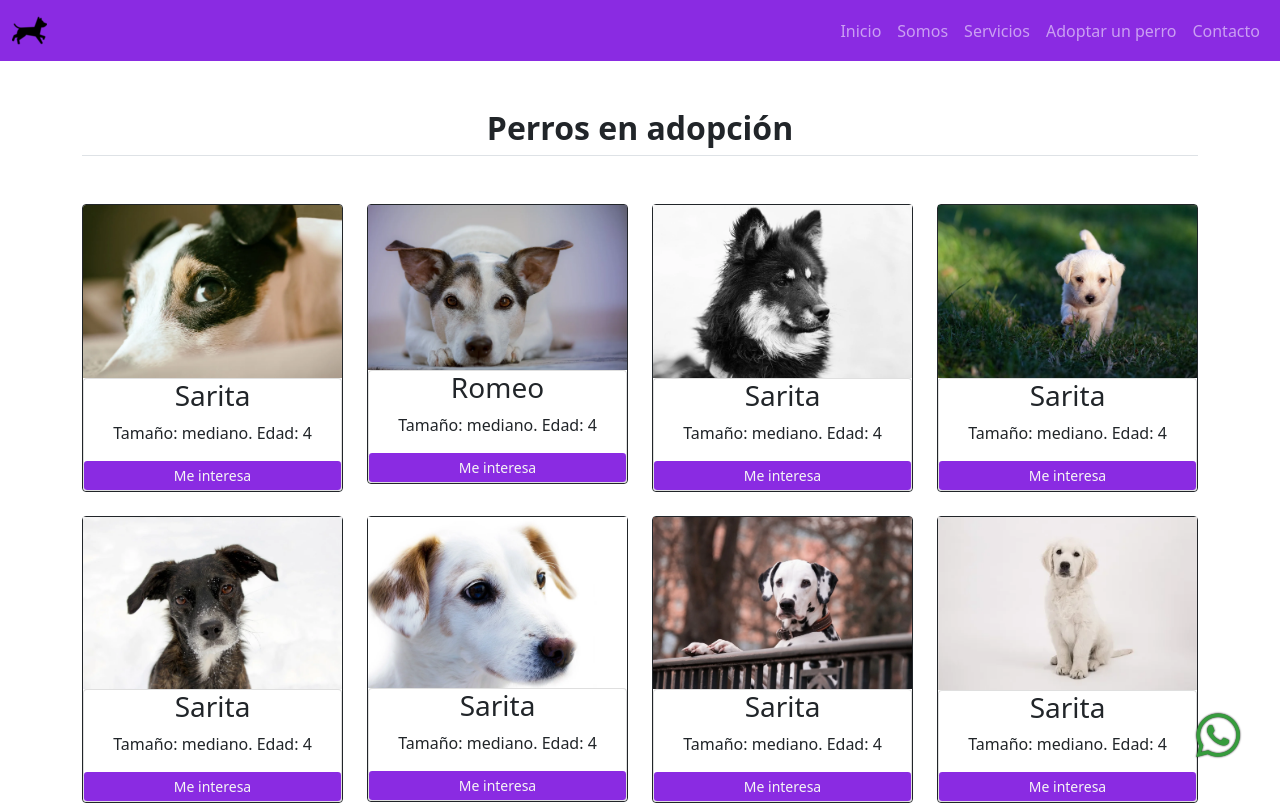
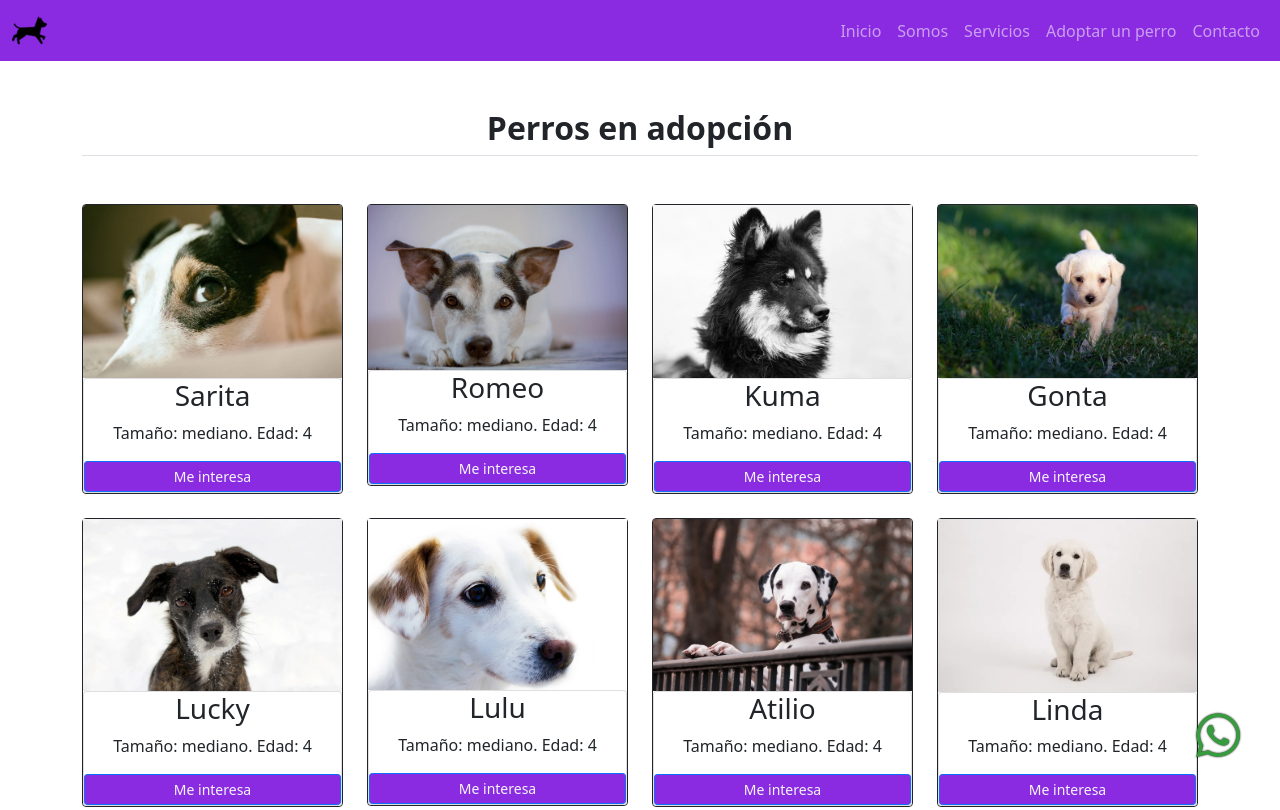
Before and after one commit to sabrinaheshiki/Trabajo-final, a plain HTML site: page paginas/adoptar un perro.html in a window 1280 px wide. Shown: the top 810 px of the page. Drawn offline with nearby package versions, Linux system fonts and the light colour scheme.

Commit message:
agregué colores

```diff
--- a/archivos-scss/estilos.scss
+++ b/archivos-scss/estilos.scss
@@ -5,7 +5,7 @@ $color-primary: blueviolet;
 $color-secondary:#3d3350;
 $color-warning: rgb(243, 201, 110);
 $color-dark: whitesmoke;
-
+$color-danger: rgb(54, 156, 61);
 
 *{
     margin: 0;
@@ -60,7 +60,7 @@ footer {
 /*FOOTER FIN*/
 /*WHATSAPP INICIO */
 .what {
-    color: rgb(54, 156, 61);
+    color: $color-danger;
     position: fixed;
     right: 40px;
     bottom: 40px;
--- a/paginas/adoptar un perro.html
+++ b/paginas/adoptar un perro.html
@@ -72,7 +72,7 @@
                     <div class="card body">
                         <h3 class="card-title">Sarita</h3>
                         <p class="card-tex">Tamaño: mediano. Edad: 4</p>
-                        <a href="#" class=" btn btn-sm btn-primary border-0">Me interesa</a>
+                        <a href="#" class=" btn btn-sm btn-primary">Me interesa</a>
                     </div>
                 </div>
             </div>
@@ -82,7 +82,7 @@
                     <div class="card body">
                         <h3 class="card-title">Romeo</h3>
                         <p class="card-tex">Tamaño: mediano. Edad: 4</p>
-                        <a href="#" class=" btn btn-sm btn-primary border-0">Me interesa</a>
+                        <a href="#" class=" btn btn-sm btn-primary">Me interesa</a>
                     </div>
                 </div>
             </div>
@@ -90,9 +90,9 @@
                 <div class="card text-center border-dark" data-aos="fade-up" data-aos-duration="2000">
                     <img class="card-img- top" src="../imagenes/perro04.webp" alt="foto de perro">
                     <div class="card body">
-                        <h3 class="card-title">Sarita</h3>
+                        <h3 class="card-title">Kuma</h3>
                         <p class="card-tex">Tamaño: mediano. Edad: 4</p>
-                        <a href="#" class=" btn btn-sm btn-primary border-0">Me interesa</a>
+                        <a href="#" class=" btn btn-sm btn-primary">Me interesa</a>
                     </div>
                 </div>
             </div>
@@ -100,9 +100,9 @@
                 <div class="card text-center border-dark"data-aos="fade-down" data-aos-duration="2000">
                     <img class="card-img- top" src="../imagenes/perro05.webp" alt="foto de perro">
                     <div class="card body">
-                        <h3 class="card-title">Sarita</h3>
+                        <h3 class="card-title">Gonta</h3>
                         <p class="card-tex">Tamaño: mediano. Edad: 4</p>
-                        <a href="#" class=" btn btn-sm btn-primary border-0">Me interesa</a>
+                        <a href="#" class=" btn btn-sm btn-primary">Me interesa</a>
                     </div>
                 </div>
             </div>
@@ -110,9 +110,9 @@
                 <div class="card text-center border-dark" data-aos="fade-up" data-aos-duration="2000">
                     <img class="card-img- top" src="../imagenes/perro06.webp" alt="foto de perro">
                     <div class="card body">
-                        <h3 class="card-title">Sarita</h3>
+                        <h3 class="card-title">Lucky</h3>
                         <p class="card-tex">Tamaño: mediano. Edad: 4</p>
-                        <a href="#" class=" btn btn-sm btn-primary border-0">Me interesa</a>
+                        <a href="#" class=" btn btn-sm btn-primary">Me interesa</a>
                     </div>
                 </div>
             </div>
@@ -120,9 +120,9 @@
                 <div class="card text-center border-dark"data-aos="fade-down" data-aos-duration="2000">
                     <img class="card-img- top" src="../imagenes/perro07.webp" alt="foto de perro">
                     <div class="card body">
-                        <h3 class="card-title">Sarita</h3>
+                        <h3 class="card-title">Lulu</h3>
                         <p class="card-tex">Tamaño: mediano. Edad: 4</p>
-                        <a href="#" class=" btn btn-sm btn-primary border-0">Me interesa</a>
+                        <a href="#" class=" btn btn-sm btn-primary">Me interesa</a>
                     </div>
                 </div>
             </div>
@@ -130,9 +130,9 @@
                 <div class="card text-center border-dark" data-aos="fade-up" data-aos-duration="2000">
                     <img class="card-img- top" src="../imagenes/perro08.webp" alt="foto de perro">
                     <div class="card body">
-                        <h3 class="card-title">Sarita</h3>
+                        <h3 class="card-title">Atilio</h3>
                         <p class="card-tex">Tamaño: mediano. Edad: 4</p>
-                        <a href="#" class=" btn btn-sm btn-primary border-0">Me interesa</a>
+                        <a href="#" class=" btn btn-sm btn-primary">Me interesa</a>
                     </div>
                 </div>
             </div>
@@ -140,9 +140,9 @@
                 <div class="card text-center border-dark" data-aos="fade-down" data-aos-duration="2000">
                     <img class="card-img- top" src="../imagenes/perro09.webp" alt="foto de perro">
                     <div class="card body">
-                        <h3 class="card-title">Sarita</h3>
+                        <h3 class="card-title">Linda</h3>
                         <p class="card-tex">Tamaño: mediano. Edad: 4</p>
-                        <a href="#" class=" btn btn-sm btn-primary border-0">Me interesa</a>
+                        <a href="#" class=" btn btn-sm btn-primary">Me interesa</a>
                     </div>
                 </div>
             </div>
```
Also changed, not shown: paginas/contacto.html (+1 -1 lines), paginas/servicios.html (+6 -6 lines), paginas/somos.html (+1 -1 lines), archivos-scss/estilos.css (added), 1 other file.
